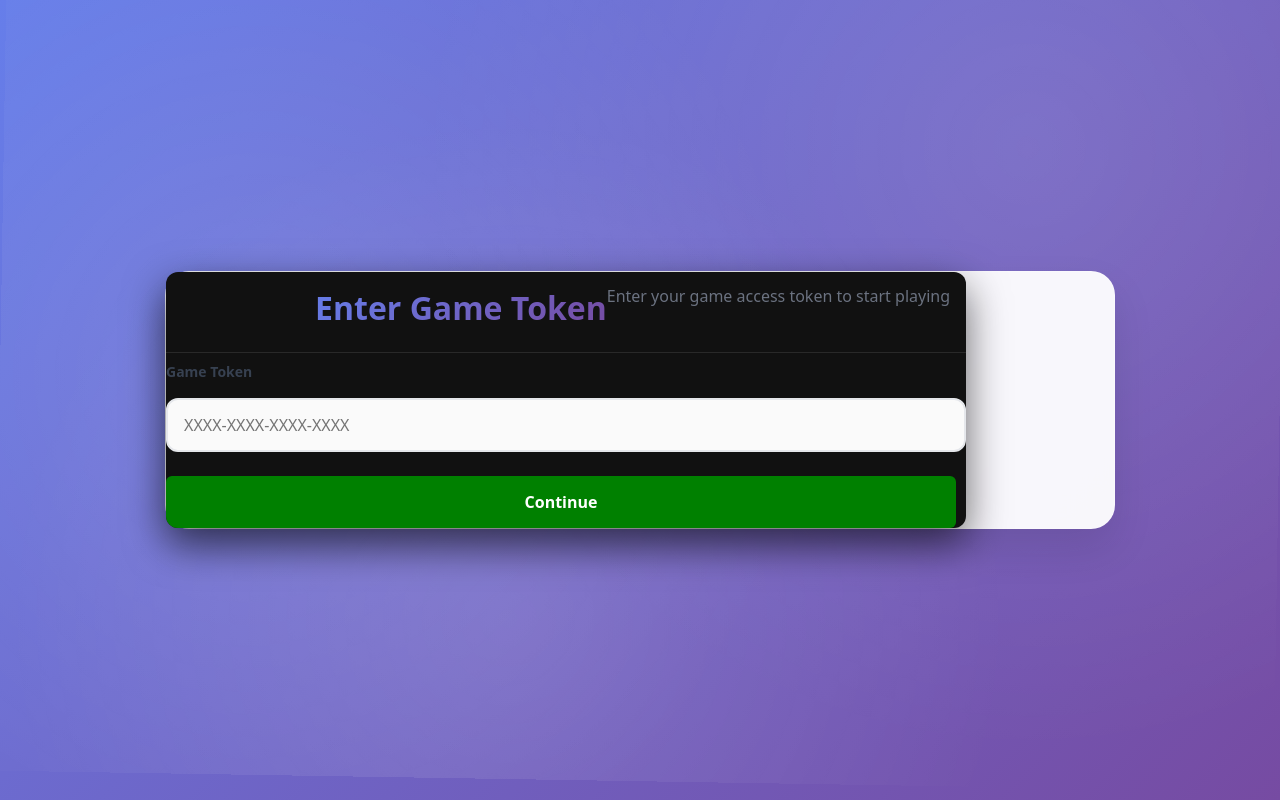
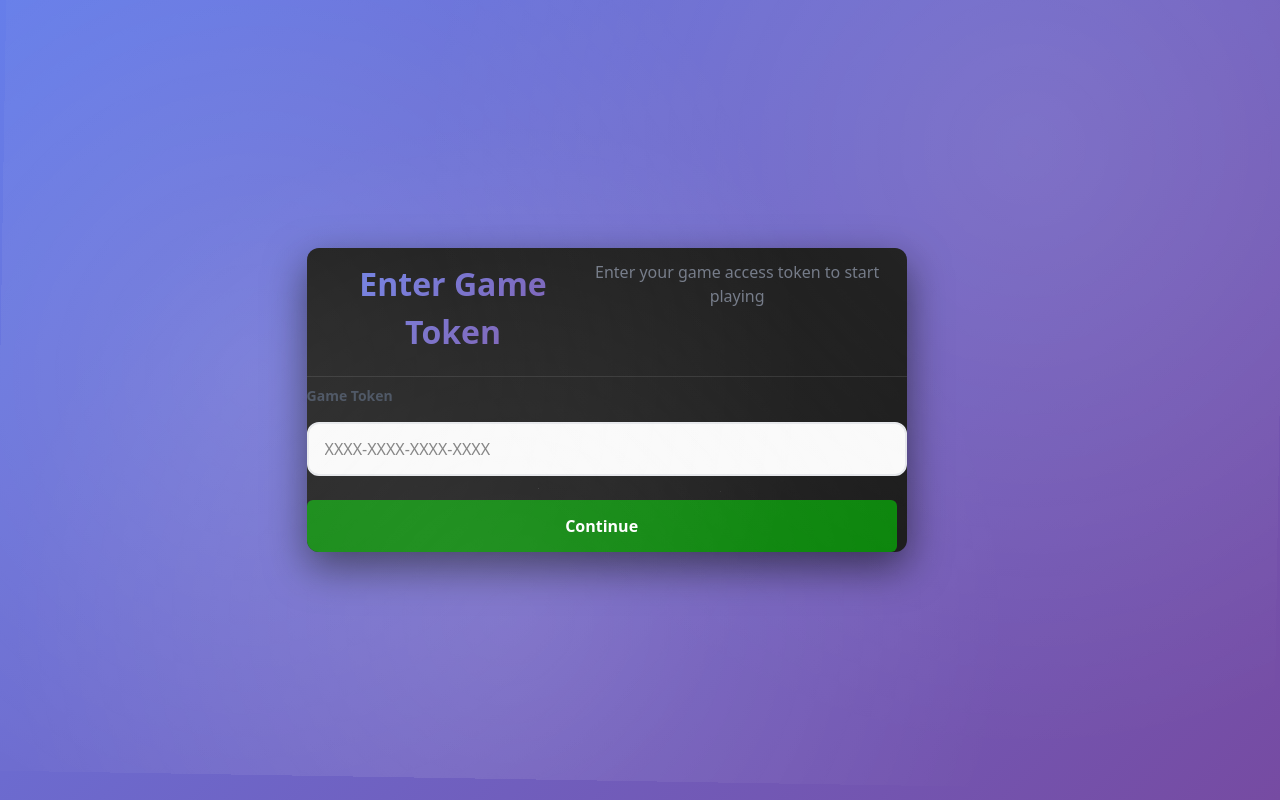
Before and after one commit to Prabhushapure/safety-saas-enterprise, a React (Vite) app: page /AWE-SaaS/play in a window 1280 px wide. Built offline with nearby package versions, Linux system fonts and the light colour scheme.

Commit message:
nested card issue

```diff
--- a/src/pages/Play.css
+++ b/src/pages/Play.css
@@ -43,7 +43,7 @@
   }
 }
 
-.play-modal {
+/* .play-modal {
   position: relative;
   z-index: 10;
   background: rgba(255, 255, 255, 0.95);
@@ -55,7 +55,7 @@
   max-width: 950px;
   margin: 2rem;
   animation: modalSlideIn 0.4s ease-out;
-}
+} */
 
 .play-modal.success {
   background: rgba(255, 255, 255, 0.98);
```
